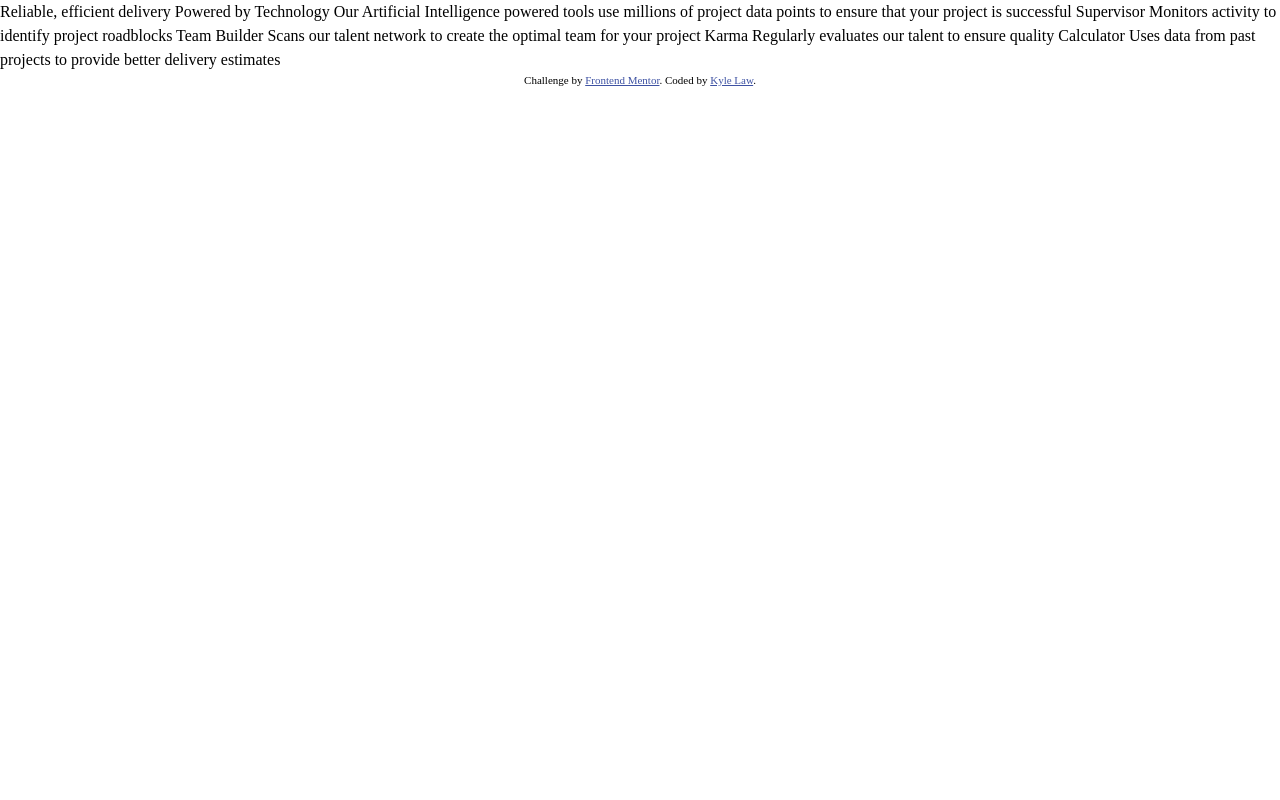
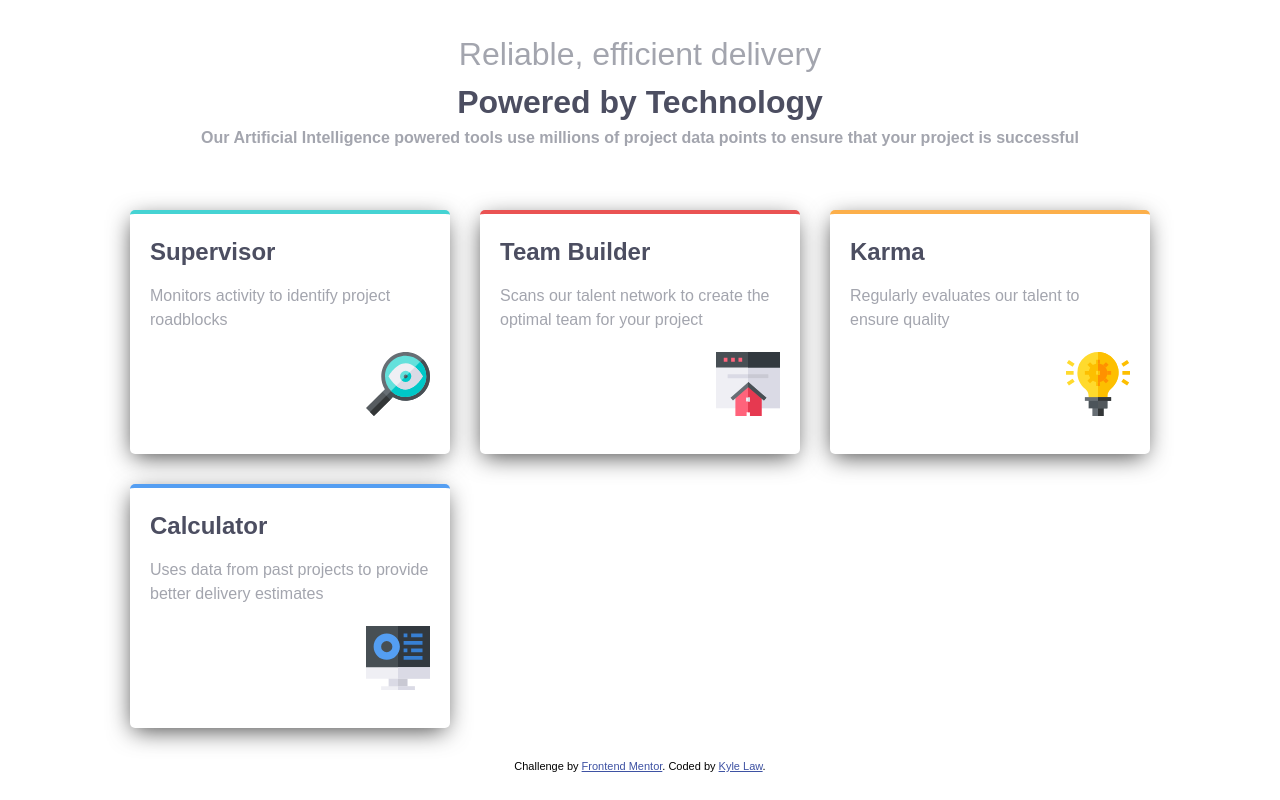
Before and after one commit to Kyle-Law/FEM-1-four-card-feature, a plain HTML site: page index.html in a window 1280 px wide. Drawn offline with Linux system fonts and the light colour scheme.

Commit message:
Style: Add Basic stylings

```diff
--- a/index.html
+++ b/index.html
@@ -12,25 +12,43 @@
   <link rel="stylesheet" href="style.css">
 </head>
 <body>
+  <header>
+    <h1 class="font-light font-grayish-blue">
+      Reliable, efficient delivery
+    </h1>
+    <h1 class="font-bold font-very-dark-blue">
+      Powered by Technology
+    </h1>
+    <p class="font-grayish-blue font-bold">
+      Our Artificial Intelligence powered tools use millions of project data points
+    to ensure that your project is successful
+    </p>
+  </header>
 
-  Reliable, efficient delivery
-  Powered by Technology
-
-  Our Artificial Intelligence powered tools use millions of project data points
-  to ensure that your project is successful
-
-  Supervisor
-  Monitors activity to identify project roadblocks
-
-  Team Builder
-  Scans our talent network to create the optimal team for your project
-
-  Karma
-  Regularly evaluates our talent to ensure quality
-
-  Calculator
-  Uses data from past projects to provide better delivery estimates
-
+  <main>
+    <div class="cards-container">
+      <div class="card border-top-cyan">
+        <h2 class="card-title font-very-dark-blue">Supervisor</h2>
+        <p class="card-text font-grayish-blue">Monitors activity to identify project roadblocks</p>
+        <img src="./images/icon-supervisor.svg" alt="icon">
+      </div>
+      <div class="card border-top-red">
+        <h2 class="card-title font-very-dark-blue">Team Builder</h2>
+        <p class="card-text font-grayish-blue">Scans our talent network to create the optimal team for your project</p>
+        <img src="./images/icon-team-builder.svg" alt="icon">
+      </div>
+      <div class="card border-top-orange">
+        <h2 class="card-title font-very-dark-blue">Karma</h2>
+        <p class="card-text font-grayish-blue">Regularly evaluates our talent to ensure quality</p>
+        <img src="./images/icon-karma.svg" alt="icon">
+      </div>
+      <div class="card border-top-blue">
+        <h2 class="card-title font-very-dark-blue">Calculator</h2>
+        <p class="card-text font-grayish-blue">Uses data from past projects to provide better delivery estimates</p>
+        <img src="./images/icon-calculator.svg" alt="icon">
+      </div>
+    </div>
+  </main>
 
   <footer>
     <p class="attribution">
--- a/style.css
+++ b/style.css
@@ -92,6 +92,68 @@ select {
   --font-family: "Poppins", sans-serif;
 }
 
+body {
+  font-family: var(--font-family);
+}
+
+header {
+  text-align: center;
+  padding: 30px;
+}
+
+.font-light {
+  font-weight: 200;
+}
+
+.font-bold {
+  font-weight: 600;
+}
+
+.font-grayish-blue {
+  color: var(--grayish-blue);
+}
+
+.font-very-dark-blue {
+  color: var(--very-dark-blue);
+}
+
+.cards-container {
+  grid-template-columns: repeat(auto-fit, 320px);
+  display: grid;
+  grid-gap: 30px;
+  padding: 30px;
+  justify-content: center;
+}
+
+.card {
+  display: grid;
+  grid-template-rows: 50px 50px 100px;
+  border-radius: 5px;
+  box-shadow: -1px 6px 24px -4px rgba(0, 0, 0, 0.75);
+  padding: 20px;
+}
+
+.card img {
+  justify-self: right;
+  align-self: center;
+}
+
+.border-top-cyan {
+  border-top: 4px solid var(--cyan);
+}
+
+.border-top-red {
+  border-top: 4px solid var(--red);
+}
+
+.border-top-orange {
+  border-top: 4px solid var(--orange);
+}
+
+.border-top-blue {
+  border-top: 4px solid var(--blue);
+}
+
 .attribution {
   font-size: 11px;
   text-align: center;
```
